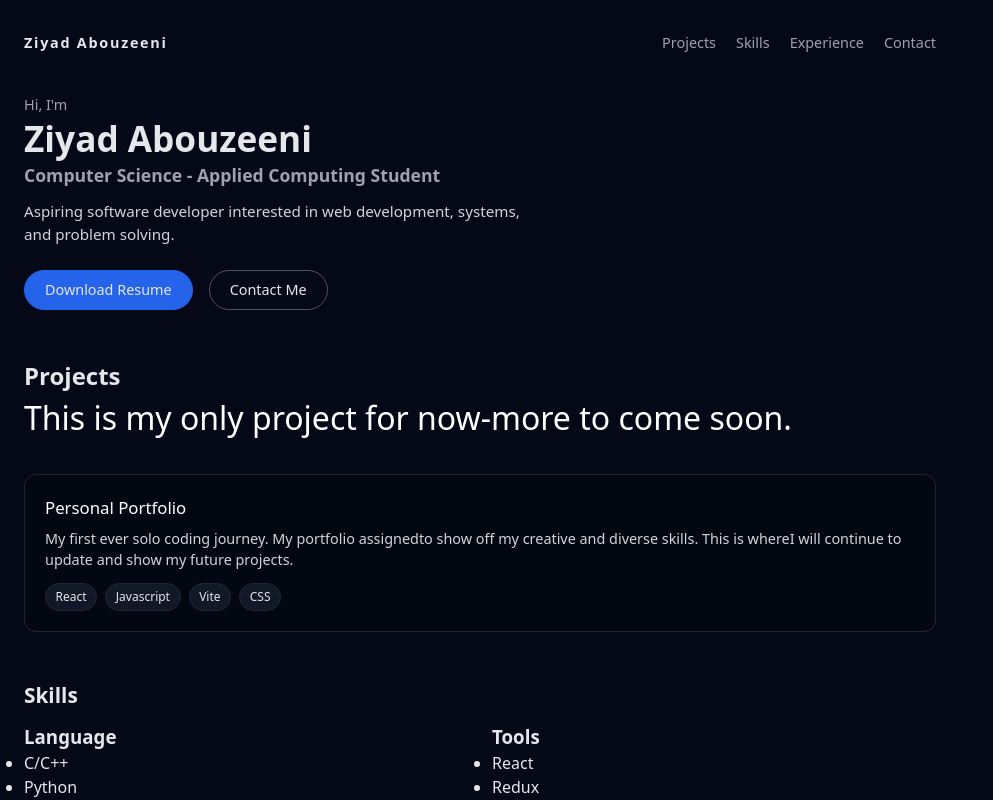
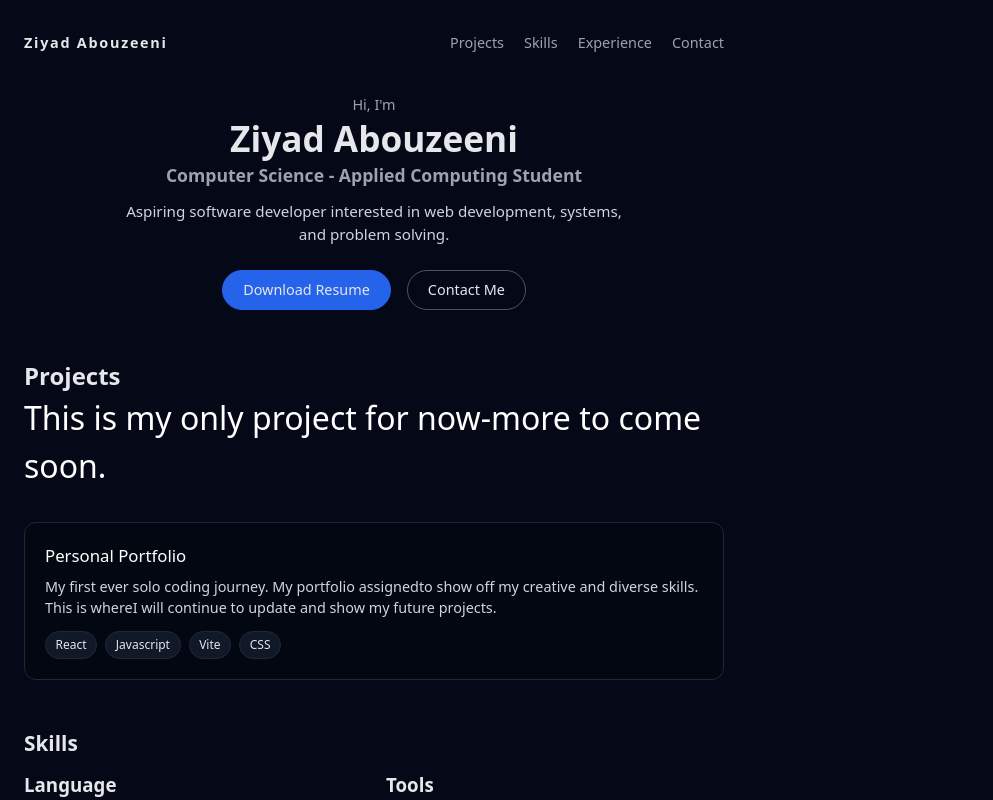
Before and after one commit to ZiyadAbouzeeni/Portfolio, a React (Vite) app: page / in a window 1280 px wide. Shown: the top 800 px of the page, without its empty margins (0-993 px from the left). Built offline with nearby package versions, Linux system fonts and the light colour scheme.

Commit message:
edited .css to centre site

```diff
--- a/src/App.css
+++ b/src/App.css
@@ -15,6 +15,9 @@ body {
     max-width: 960px;
     margin: 0 auto;
     padding: 2rem 1.5rem 3rem;
+
+    display: flex;
+    flex-direction: column;
 }
 
 /* Nav */
@@ -51,6 +54,7 @@ body {
 
 .hero {
     margin-bottom: 3rem;
+    text-align: center;
 }
 
 .hero-eyebrow {
@@ -75,12 +79,16 @@ body {
     max-width: 32rem;
     color: #d1d5db;
     font-size: 0.95rem;
+    margin-left: auto;
+    margin-right: auto;
 }
 
 .hero-buttons {
     display: flex;
     gap: 1rem;
     margin-top: 1.5rem;
+
+    justify-content: center;
 }
 
 .button {
@@ -120,6 +128,12 @@ section {
     font-size: 1.3rem;
     font-weight: 600;
     margin-bottom: 0.75rem;
+}
+
+section > * {
+    max-width: 700px;
+    margin-left: auto;
+    margin-right: auto;
 }
 
 .project {
```
